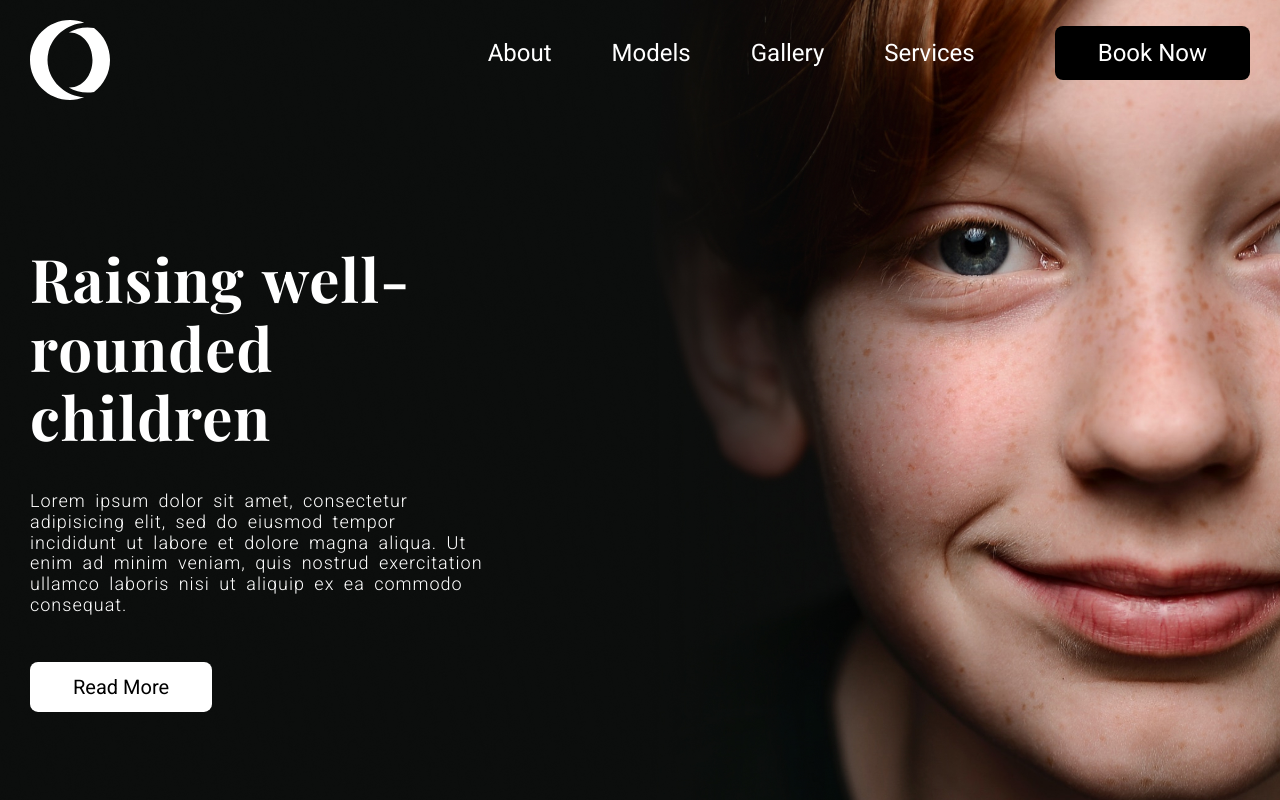
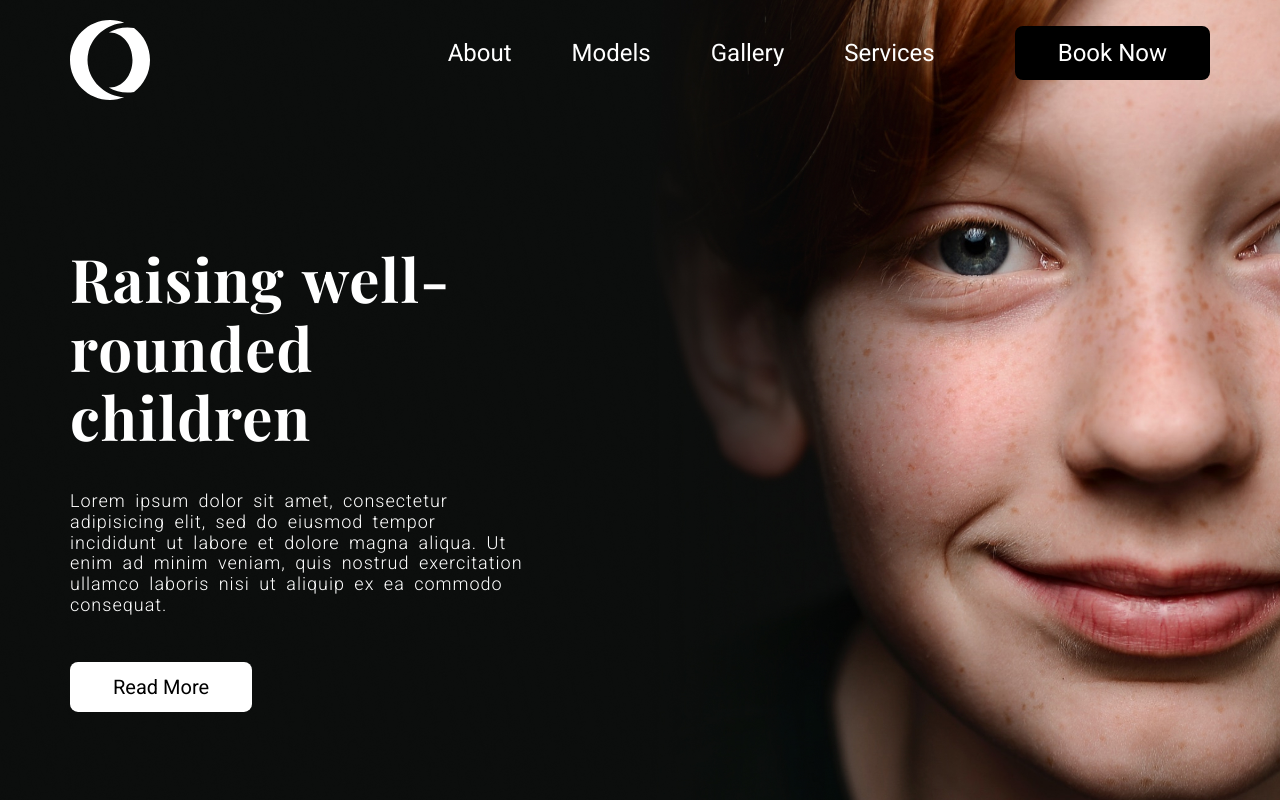
Before and after one commit to onthegocode2/Landingpagesoftcrop-3, a plain HTML site: page index.html in a window 1280 px wide. Drawn offline with nearby package versions, Linux system fonts and the light colour scheme.

Commit message:
Update style.css

```diff
--- a/resources/css/style.css
+++ b/resources/css/style.css
@@ -31,7 +31,7 @@ p {
     padding: 0 30px;
 }
 .container {
-    max-width: 1440px;
+    max-width: 1140px;
     margin: 0 auto;
     position: relative;
 }
```
